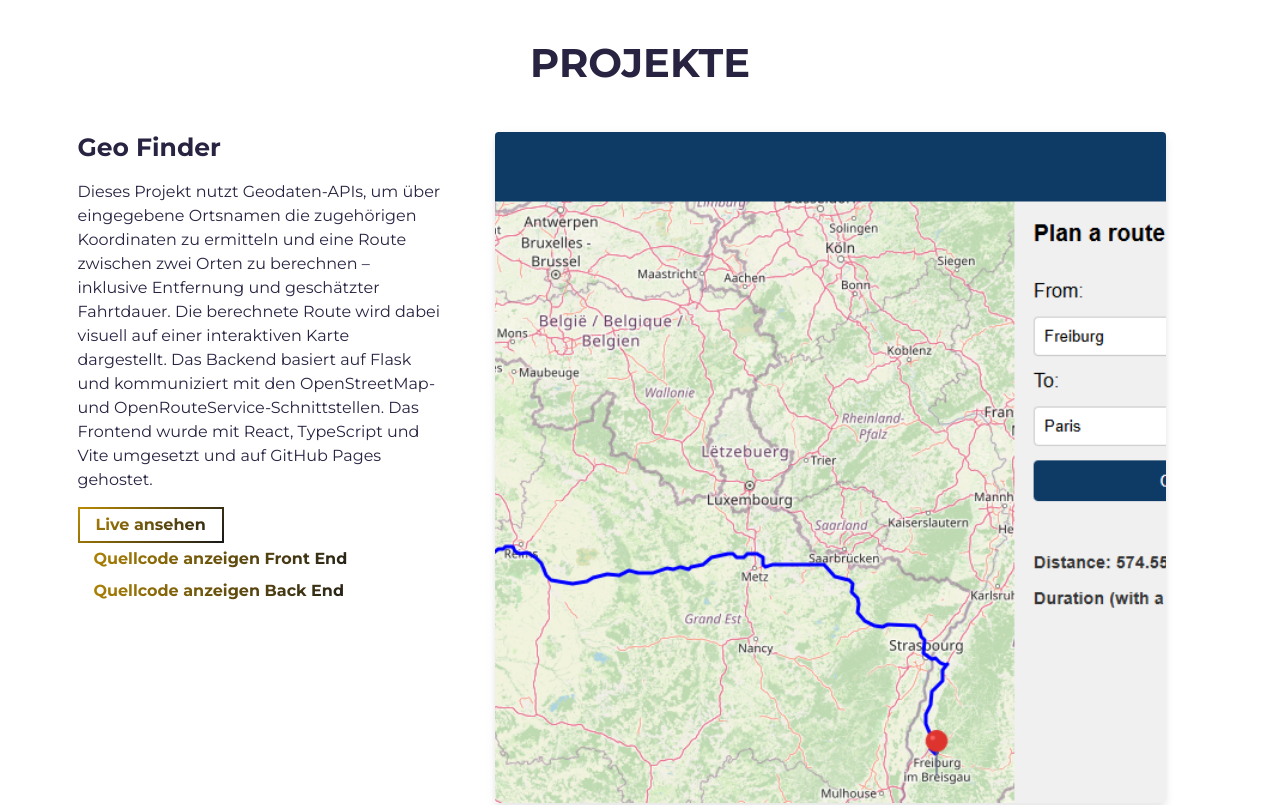
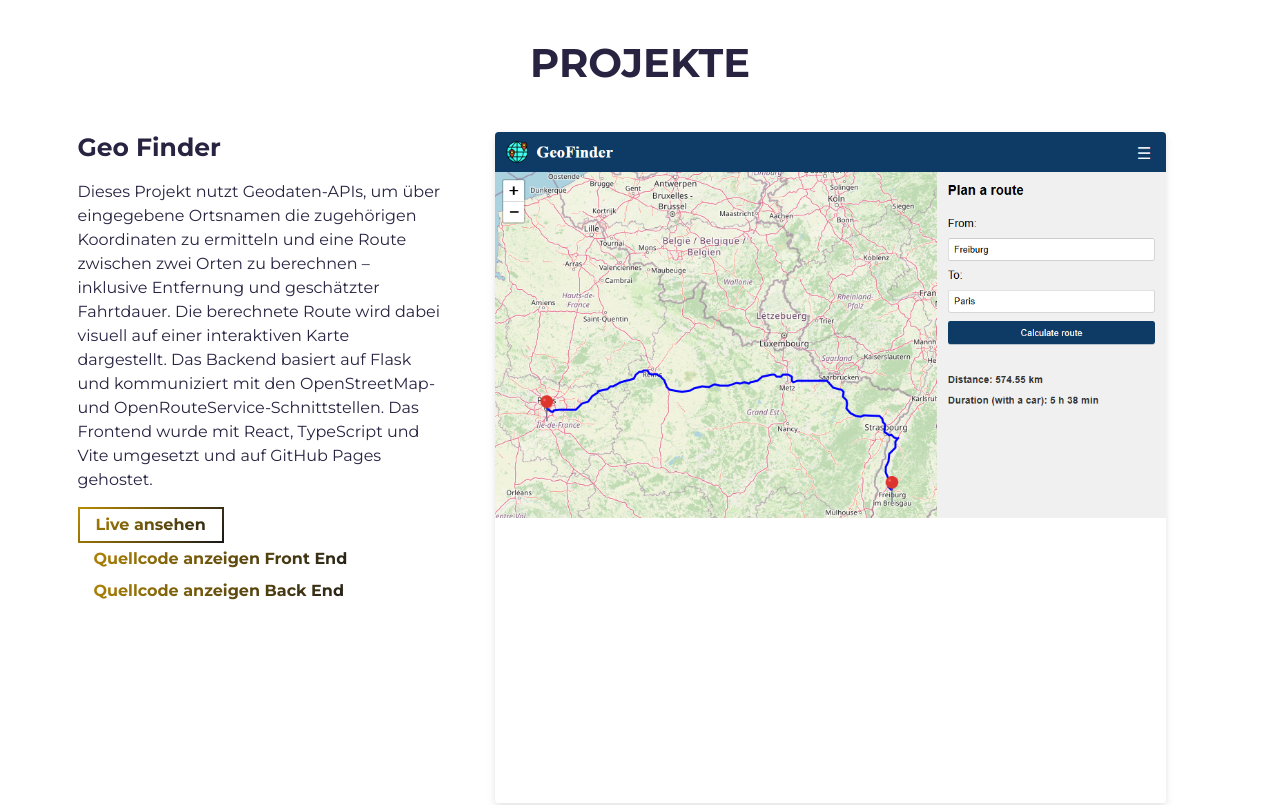
Before and after one commit to sb835/portfolio, a website built with Parcel: page src/index.html in a window 1280 px wide. Shown: the part 1460-2265 px from the top of the page. Built offline with nearby package versions, Linux system fonts and the light colour scheme.

Commit message:
Added GeoFinder Project Image

```diff
--- a/src/sass/sections/_projects.scss
+++ b/src/sass/sections/_projects.scss
@@ -14,6 +14,14 @@
     height: 100%;
     object-fit: cover;
     object-position: center;
+  }
+
+  .project-wrapper__image img {
+    width: 100%;
+    height: auto;
+    object-fit: contain;
+    display: block;
+    max-height: 400px; /* optional, wenn du eine feste Höhe willst */
   }
 
   @include respond(tab-land) {
```
